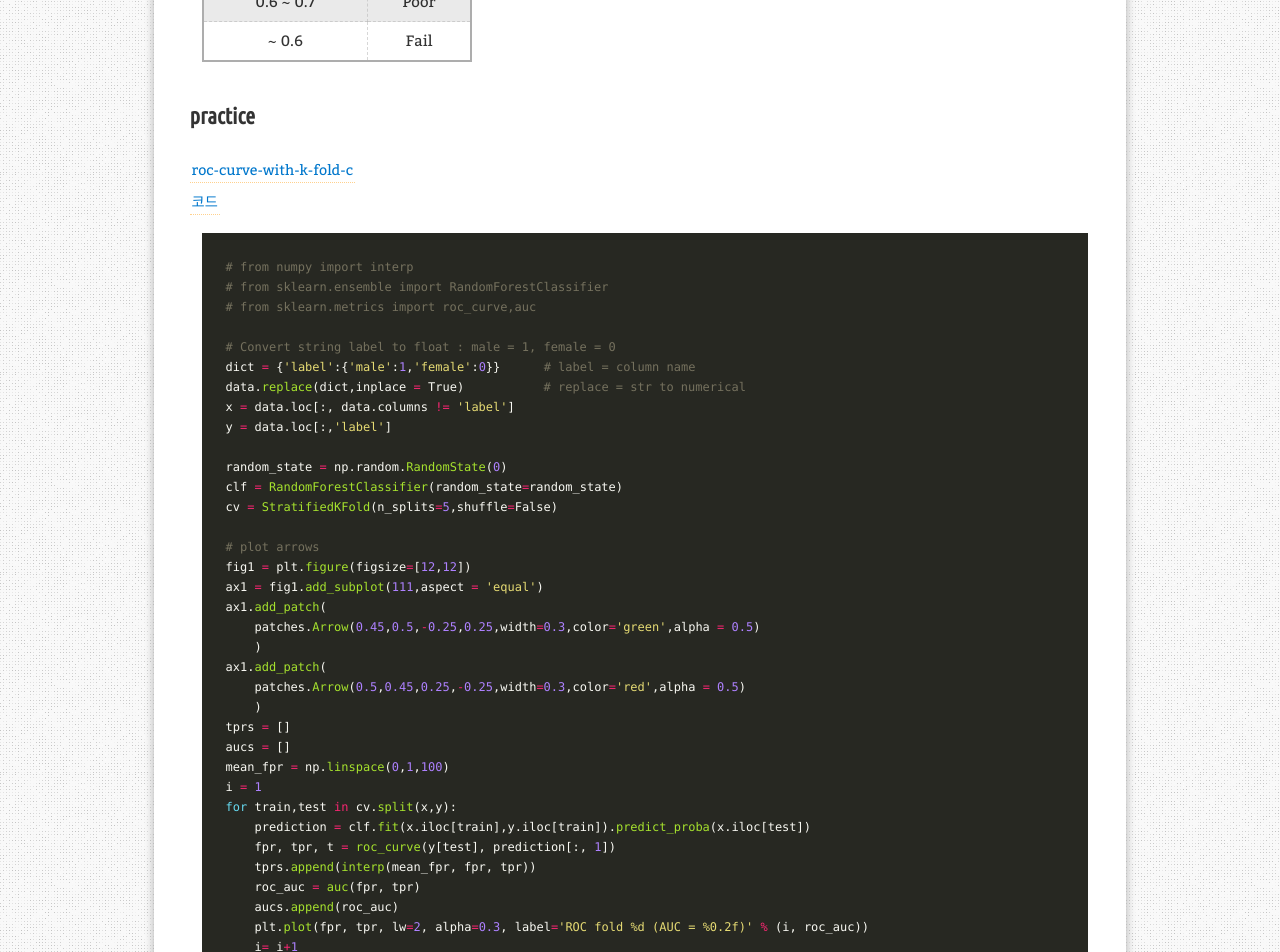
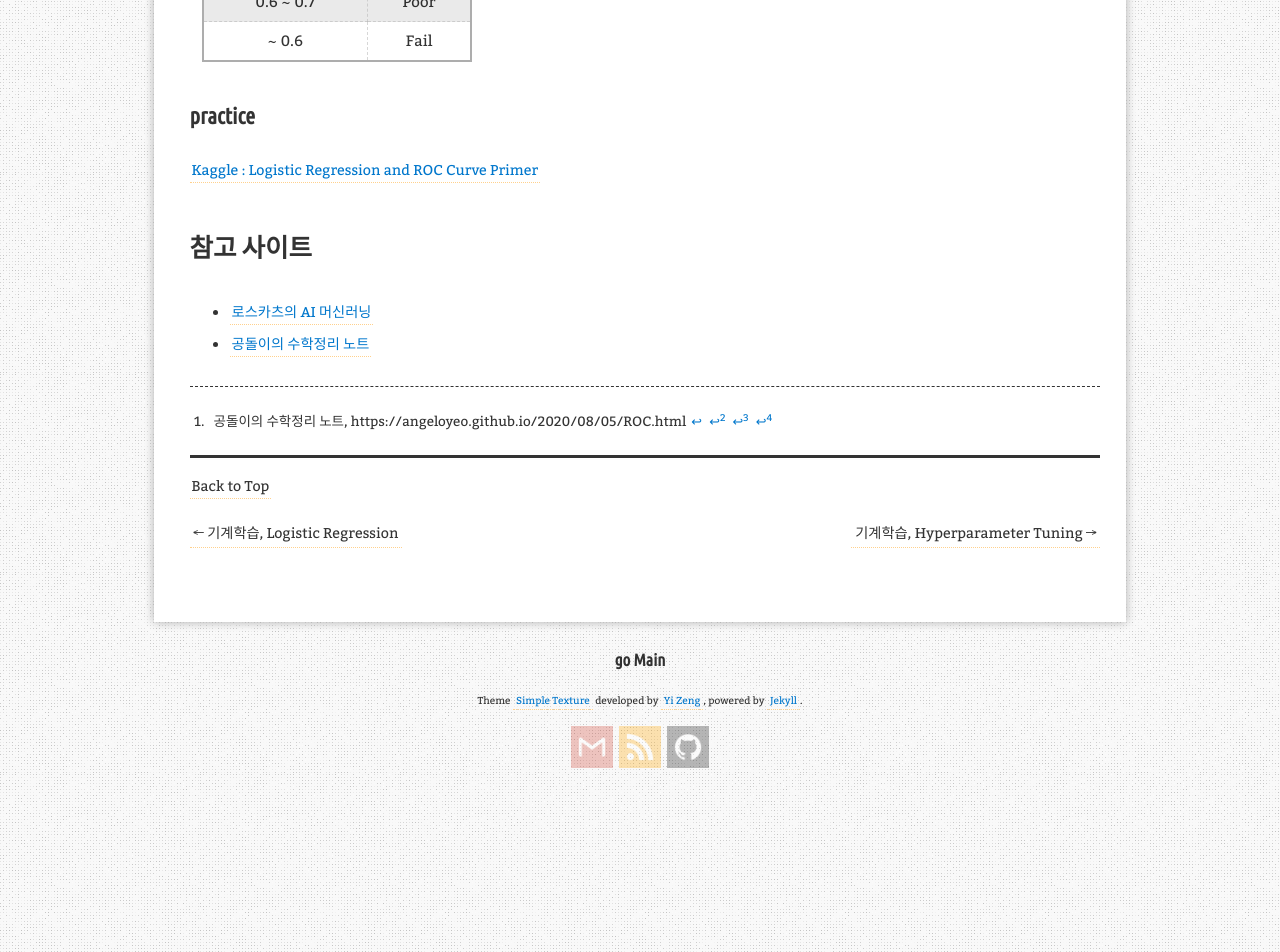
Before and after one commit to aristohyun/aristohyun.github.io, a Jekyll site: the page built from _posts/2021-07-02-ROC-Curve.md, in a window 1280 px wide and 1400 px high, scrolled down 4026 px. Shown: the top 952 px of the window. Built offline with Jekyll 4.4.1, drawn with Linux system fonts in a browser that asks for light colours; formulas are drawn with MathJax 3; comment, search, counter and statistics services are not loaded; some of the changed text lies outside the part shown.

Commit message:
Update 2021-07-02-ROC-Curve.md

```diff
--- a/_posts/2021-07-02-ROC-Curve.md
+++ b/_posts/2021-07-02-ROC-Curve.md
@@ -87,62 +87,8 @@ Positive로 예측했을 때 실제로 Positive인 비율 (관찰자 기준)
 
 
 ## practice
-[roc-curve-with-k-fold-c](https://www.kaggle.com/kanncaa1/roc-curve-with-k-fold-cv/){: target = "_ blank"}
-[코드](https://www.kaggle.com/s1hyeon/roc-curve-with-k-fold-cv/edit){: target="_ blank"}
 
-~~~ python
-# from numpy import interp
-# from sklearn.ensemble import RandomForestClassifier
-# from sklearn.metrics import roc_curve,auc
-
-# Convert string label to float : male = 1, female = 0
-dict = {'label':{'male':1,'female':0}}      # label = column name
-data.replace(dict,inplace = True)           # replace = str to numerical
-x = data.loc[:, data.columns != 'label']
-y = data.loc[:,'label']
-
-random_state = np.random.RandomState(0)
-clf = RandomForestClassifier(random_state=random_state)
-cv = StratifiedKFold(n_splits=5,shuffle=False)
-
-# plot arrows
-fig1 = plt.figure(figsize=[12,12])
-ax1 = fig1.add_subplot(111,aspect = 'equal')
-ax1.add_patch(
-    patches.Arrow(0.45,0.5,-0.25,0.25,width=0.3,color='green',alpha = 0.5)
-    )
-ax1.add_patch(
-    patches.Arrow(0.5,0.45,0.25,-0.25,width=0.3,color='red',alpha = 0.5)
-    )
-tprs = []
-aucs = []
-mean_fpr = np.linspace(0,1,100)
-i = 1
-for train,test in cv.split(x,y):
-    prediction = clf.fit(x.iloc[train],y.iloc[train]).predict_proba(x.iloc[test])
-    fpr, tpr, t = roc_curve(y[test], prediction[:, 1])
-    tprs.append(interp(mean_fpr, fpr, tpr))
-    roc_auc = auc(fpr, tpr)
-    aucs.append(roc_auc)
-    plt.plot(fpr, tpr, lw=2, alpha=0.3, label='ROC fold %d (AUC = %0.2f)' % (i, roc_auc))
-    i= i+1
-
-plt.plot([0,1],[0,1],linestyle = '--',lw = 2,color = 'black')
-mean_tpr = np.mean(tprs, axis=0)
-mean_auc = auc(mean_fpr, mean_tpr)
-plt.plot(mean_fpr, mean_tpr, color='blue',
-         label=r'Mean ROC (AUC = %0.2f )' % (mean_auc),lw=2, alpha=1)
-
-plt.xlabel('False Positive Rate')
-plt.ylabel('True Positive Rate')
-plt.title('ROC')
-plt.legend(loc="lower right")
-plt.text(0.32,0.7,'More accurate area',fontsize = 12)
-plt.text(0.63,0.4,'Less accurate area',fontsize = 12)
-plt.show()
-~~~
-
-![image](https://user-images.githubusercontent.com/32366711/124379056-bb252400-dcef-11eb-89a6-5b41e647c5ff.png)
+[Kaggle : Logistic Regression and ROC Curve Primer](https://www.kaggle.com/captcalculator/logistic-regression-and-roc-curve-primer){:target="_ blank"}
 
 
 # 참고 사이트
```
